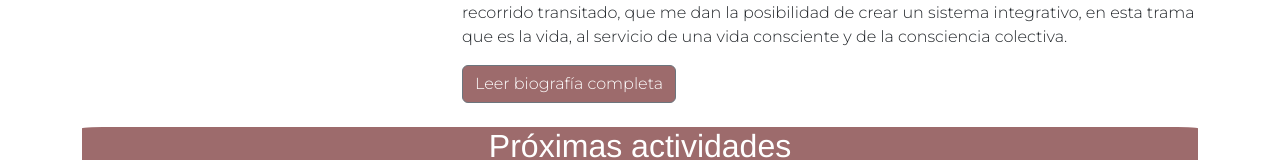
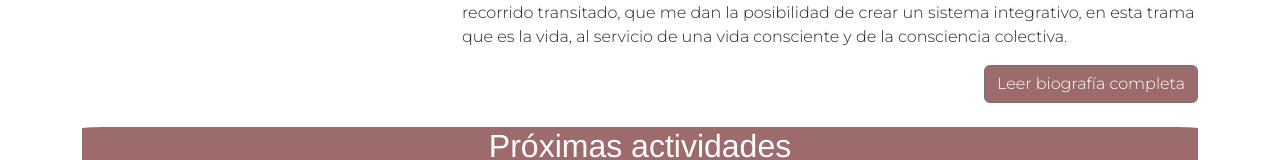
Before and after one commit to Nicocaputocai/silvia-iurman, a React (Vite) app: page / in a window 1280 px wide. Shown: the part 1015-1175 px from the top of the page. Built offline with nearby package versions, Linux system fonts and the light colour scheme; no server answers.

Commit message:
Subo carpeta dist y modificaciones en home

```diff
--- a/src/Components/Home/Home.jsx
+++ b/src/Components/Home/Home.jsx
@@ -54,7 +54,7 @@ const Home = () => {
             Mi camino es contribuir y posibilitar, desde este sistema integrativo, espacios para una vida consciente y saludable en todos los órdenes y para esto incluyo el trabajo con trauma, estrés y las comprensiones de las Neurociencias aplicadas.  <br/><br/>
             Amo mi formación de grado como psicóloga clínica y agradezco a cada formación, escuela y recorrido transitado, que me dan la posibilidad de crear un sistema integrativo, en esta trama que es la vida, al servicio de una vida consciente y de la consciencia  colectiva.
             </p>
-            <Button variant="secondary" style={{ backgroundColor: "#9d6b6c" }}>Leer biografía completa</Button>
+            <Button variant="secondary" style={{ backgroundColor: "#9d6b6c" }} className="float-end">Leer biografía completa</Button>
           </Col>
 
           {/* <Col lg="4" style={{marginTop:"15px"}}>
```
Also changed, not shown: 42 other files (tests, documents, lock files or other folders).
